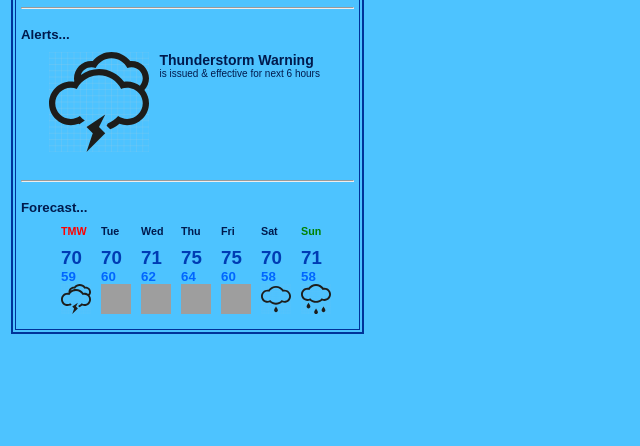
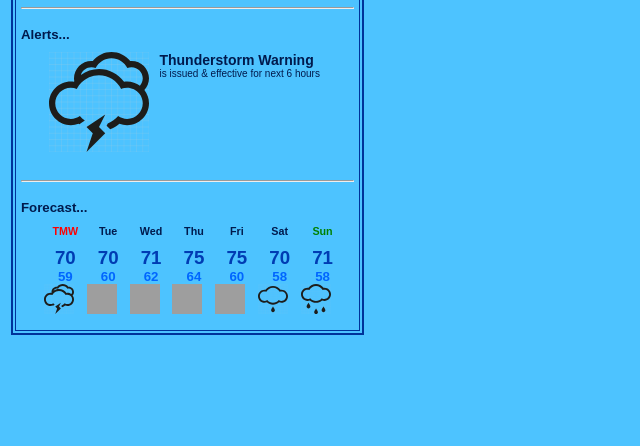
Before and after one commit to urswa777/jsd2, a PHP site: page /homework07/My_Weather_App.html in a window 1280 px wide. Shown: the part 354-800 px from the top of the page, without its empty margins (0-640 px from the left). Run offline with PHP 8.4, Linux system fonts and the light colour scheme; some libraries are stand-ins or nearby versions; grey boxes are pictures that could not be loaded.

Commit message:
working on homework7

```diff
--- a/homework07/My_Weather_App.html
+++ b/homework07/My_Weather_App.html
@@ -29,19 +29,19 @@
               Search result: city found</div>
     <br><hr><br>
 
-    <div class="location" style="text-align:left;color:#003cb3">
+    <div class="fc_location" style="text-align:left;color:#003cb3">
            <strong class="location_city">San Francisco</strong>,
            <strong class="location_state">CA</strong>, <span style="font-size:12px"> now...</span>
     </div>
 
-    <!--    <p class="Current_and_next3hrs"><h6>Right now ...</h6></p> -->
+    <!--  ################################################################################# -->
 
     <div class="details current_forecast">
         <div class="fc_temperature fc_current">
             <h2>Temperature</h2>
-            <h1 class="Curr_Temp">68</h1>
+            <h1 class="curr_Temp">68</h1>
             <div style="height:10px"></div>
-             <img class="temp_unit_icon" src="images/temp_unit_F.svg">
+             <img class="curr_temp_unit_icon" src="images/temp_unit_F.svg">
         </div>
         <div class="fc_weather_icon fc_current">
             <div style="height:20px"></div>
@@ -50,21 +50,26 @@
         <div class="fc_coming_hours fc_current">
             <h2>Coming hours</h2>
             <div style="height:20px"></div>
-            <img class="trend_icon" src="images/trend_up.png" style="width:80px;height:100px">
+            <img class="curr_hourly_trend_icon" src="images/trend_up.png" style="width:80px;height:100px">
        </div>
     </div>
 
-    <div class="Weather_forecast_Statement">
-    <strong>Summary :</strong>  Tomorrow will be <strong>warmer</strong> than today.<br>
+    <!--  ################################################################################# -->
+
+    <div class="weather_forecast_Statement">
+    <strong>Summary :</strong>  Tomorrow will be
+    <strong class="weather_forecast_keyword">warmer</strong> than today.<br>
     </div>
     <br><hr><br>
+
+    <!--  ################################################################################# -->
 
     <p><h5>Alerts...</h5></p>
     <div class="details alert">
         <div style="width:20px">
          </div>
-        <div class="alert_icon">
-            <img class="poster" src="images/icon_thunderstorm.svg">
+        <div>
+            <img class="alert_icon" src="images/icon_thunderstorm.svg">
         </div>
         <div class="alert_msg">
             <h2 class="alert_subject">Thunderstorm Warning</h2>
@@ -73,85 +78,85 @@
     </div>
    <br><hr><br>
 
+    <!--  ################################################################################# -->
 
-
-    <p class="Tmw_Forecast"><h5>Forecast...</h5></p>
-    <div class="details fc_days">
+    <p class="Forecasts"><h5>Forecast...</h5></p>
+    <div class="details">
         <div style="width:30px">
          </div>
-        <div class="fc_day1">
-            <div><h6  class="weekday" style="color:red">TMW</h6></div>
+        <div class="fc_days">
+            <div><h6  class="weekday1" style="color:red">TMW</h6></div>
             <div style="height:10px"></div>
-            <div><h3 class="hi_temp" style="color:#003cb3">70</h3></div>
-            <div><h5 class="lo_temp" style="color:#0066ff">59</h5></div>
+            <div><h3 class="hi_temp1" style="color:#003cb3">70</h3></div>
+            <div><h5 class="lo_temp1" style="color:#0066ff">59</h5></div>
             <div class="weather_icon"  style="width:40px;height:30px">
-                 <img class="weather_type_icon"   style="width:30px;height:30px"
+                 <img class="weather_type_icon1"   style="width:30px;height:30px"
                      src="images/icon_thunderstorm.svg">
             </div>
         </div>
 
-        <div class="fc_day2" >
-            <div><h6 class="weekday">Tue</h6></div>
+        <div class="fc_days" >
+            <div><h6 class="weekday2">Tue</h6></div>
             <div style="height:10px"></div>
-            <div><h3 class="hi_temp" style="color:#003cb3">70</h3></div>
-            <div><h5 class="lo_temp" style="color:#0066ff">60</h5></div>
+            <div><h3 class="hi_temp2" style="color:#003cb3">70</h3></div>
+            <div><h5 class="lo_temp2" style="color:#0066ff">60</h5></div>
             <div class="weather_icon"  style="width:40px;height:30px">
-                 <img class="weather_type_icon" style="width:30px;height:30px"
+                 <img class="weather_type_icon2" style="width:30px;height:30px"
                      src="images/icon_partlycloudy.svg">
             </div>
         </div>
 
-        <div class="fc_day3">
-            <div><h6 class="weekday">Wed</h6></div>
+        <div class="fc_days">
+            <div><h6 class="weekday3">Wed</h6></div>
             <div style="height:10px"></div>
-            <div><h3 class="hi_temp" style="color:#003cb3">71</h3></div>
-            <div><h5 class="lo_temp" style="color:#0066ff">62</h5></div>
+            <div><h3 class="hi_temp3" style="color:#003cb3">71</h3></div>
+            <div><h5 class="lo_temp3" style="color:#0066ff">62</h5></div>
             <div class="weather_icon"  style="width:40px;height:30px">
-                 <img class="weather_type_icon" style="width:30px;height:30px"
+                 <img class="weather_type_icon3" style="width:30px;height:30px"
                      src="images/icon_partlycloudy.svg">
             </div>
         </div>
 
-        <div class="fc_day4">
-            <div><h6 class="weekday">Thu</h6></div>
+        <div class="fc_days">
+            <div><h6 class="weekday4">Thu</h6></div>
             <div style="height:10px"></div>
-            <div><h3 class="hi_temp" style="color:#003cb3">75</h3></div>
-            <div><h5 class="lo_temp" style="color:#0066ff">64</h5></div>
+            <div><h3 class="hi_temp4" style="color:#003cb3">75</h3></div>
+            <div><h5 class="lo_temp4" style="color:#0066ff">64</h5></div>
             <div class="weather_icon"  style="width:40px;height:30px">
-                 <img class="weather_type_icon" style="width:30px;height:30px"
+                 <img class="weather_type_icon4" style="width:30px;height:30px"
                      src="images/icon_sunny.svg">
             </div>
         </div>
 
-        <div class="fc_day5">
-            <div><h6 class="weekday">Fri</h6></div>
+        <div class="fc_days">
+            <div><h6 class="weekday5">Fri</h6></div>
             <div style="height:10px"></div>
-            <div><h3 class="hi_temp" style="color:#003cb3">75</h3></div>
-            <div><h5 class="lo_temp" style="color:#0066ff">60</h5></div>
+            <div><h3 class="hi_temp5" style="color:#003cb3">75</h3></div>
+            <div><h5 class="lo_temp5" style="color:#0066ff">60</h5></div>
             <div class="weather_icon"  style="width:40px;height:30px">
-                 <img class="weather_type_icon" style="width:30px;height:30px"
+                 <img class="weather_type_icon5" style="width:30px;height:30px"
                      src="images/icon_cloudy.svg">
             </div>
         </div>
 
-        <div class="fc_day6">
-            <div><h6 class="weekday">Sat</h6></div>
+        <div class="fc_days">
+            <div><h6 class="weekday6">Sat</h6></div>
             <div style="height:10px"></div>
-            <div><h3 class="hi_temp" style="color:#003cb3">70</h3></div>
-            <div><h5 class="lo_temp" style="color:#0066ff">58</h5></div>
+            <div><h3 class="hi_temp6" style="color:#003cb3">70</h3></div>
+            <div><h5 class="lo_temp6" style="color:#0066ff">58</h5></div>
             <div class="weather_icon"  style="width:40px;height:30px">
-                 <img class="weather_type_icon" style="width:30px;height:30px"
+                 <img class="weather_type_icon6" style="width:30px;height:30px"
                      src="images/icon_shower.svg">
             </div>
         </div>
 
-        <div class="fc_day7">
-            <div><h6 class="weekday" style="color:Green">Sun</h6></div>
+        <div class="fc_days">
+            <div><h6 class="weekday7" style="color:Green">Sun</h6></div>
             <div style="height:10px"></div>
-            <div><h3 class="hi_temp" style="color:#003cb3">71</h3></div>
-            <div><h5 class="lo_temp" style="color:#0066ff">58</h5></div>
+            <div><h3 class="hi_temp7" style="color:#003cb3">71</h3></div>
+            <div><h5 class="lo_temp7" style="color:#0066ff">58</h5></div>
             <div class="weather_icon"  style="width:40px;height:30px">
-                 <img class="weather_type_icon" style="width:30px;height:30px"
+                 <img class="weather_type_icon7" style="width:30px;height:30px"
                      src="images/icon_rainy.svg">
             </div>
         </div>
--- a/homework07/css/My_Weather_App.css
+++ b/homework07/css/My_Weather_App.css
@@ -152,12 +152,11 @@ button {
 	width:150px;
 	height:150px;
 }
-
-.temp_unit_icon {
+.curr_temp_unit_icon {
 	width:50px;
 	height:60px;
 }
-.Weather_forecast_Statement {
+.weather_forecast_Statement {
 	font-size:10px;
 	color:#0066ff;
     text-align: center;
@@ -168,7 +167,7 @@ button {
 	 height:80px;
 }
 
-.fc_day1 .fc_day2 .fc_day3 .fc_day4 .fc_day5 .fc_day6 .fc_day7{
+.fc_days {
 	 width:100px;
 	 height:90px;
     text-align: center;
--- a/homework07/js/My_Weather_App.js
+++ b/homework07/js/My_Weather_App.js
@@ -18,30 +18,43 @@ var event = new Event('submit');
 var g_searchMovieTitle = "";
 var url_search_api   ="https://www.omdbapi.com/?s=";
 var url_oneMovie_api ="https://www.omdbapi.com/?i=";
-var url_search   ="";
-var url_oneMovie ="";
+var url_search       ="";
+var url_oneMovie     ="";
 var one_movie_is_chosen=0;
 var defaultMoviePoster_img="https://encrypted-tbn3.gstatic.com/images?q=tbn:ANd9GcTc-k0F0Og_2TFjqrEy38pgK1-0_qnv7EVLWLCTlA_MaA7-1xI3nw";
-var DetailMovieId="";
-var movieCounter=0;
+var DetailMovieId    ="";
+var movieCounter     =0;
 
 
 // Structure
-// ----------------------------------------------
-var _form    = document.querySelector(".search_form");
-var _search  = document.querySelector("form .search");
-//var _form2    = document.querySelector(".clear_DTL_form");
-//var _clearDTL   = document.querySelector("form .clearDTL");
-//var _form3    = document.querySelector(".clear_List_form");
-//var _clearList   = document.querySelector("form .clearList");
+// --------------------section1: search --------------------
+var _form           = document.querySelector(".search_form");
+var _search         = document.querySelector("form .search");
+var _search_status  = document.querySelector(".search_status");
+var _loc_city       = document.querySelector(".location_city");
+var _loc_state      = document.querySelector(".location_state");
 
-var _poster  =    document.querySelector(".poster");
-var _title   =    document.querySelector(".title");
-var _plot    =    document.querySelector(".plot");
-var _url     =    document.querySelector(".imdb-link");
+
+// --------------------section2: current --------------------
+var _curr_temp                 = document.querySelector(".curr_Temp");
+var _curr_temp_unit_icon       = document.querySelector(".curr_temp_unit_icon");
+var _curr_weather_type_icon    = document.querySelector(".curr_weather_type_icon");
+var _curr_hourly_trend_icon    = document.querySelector(".curr_hourly_trend_icon");
+var _weather_forecast_keyword  = document.querySelector(".weather_forecast_keyword");
+
+// --------------------section3: alert --------------------
+var _alert_icon      =    document.querySelector(".alert_icon");
+var _alert_subject   =    document.querySelector(".alert_subject");
+var _alert_details   =    document.querySelector(".alert_details");
+
+// --------------------section4: forecasts --------------------
 var _movieIntro  =    document.querySelector(".MovieIntro");
 var _searchSummary = document.querySelector(".searchSummary");
 var _results       = document.querySelector(".results");
+
+
+
+
 
 // Events
 // ----------------------------------------------
@@ -294,5 +307,5 @@ function showOneMovieDetail(OneMovieJson) {
 
 // Update page
 // ----------------------------------------------
-    _search.value=weekday;
+    _search.value="San Francisoc, CA";
     _form.dispatchEvent(event);
```
